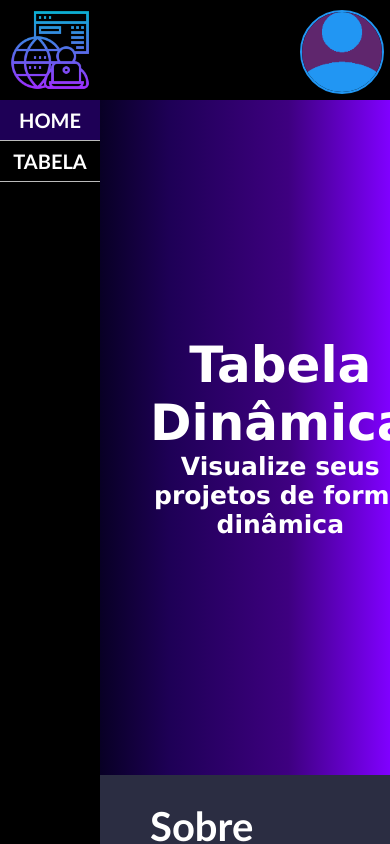
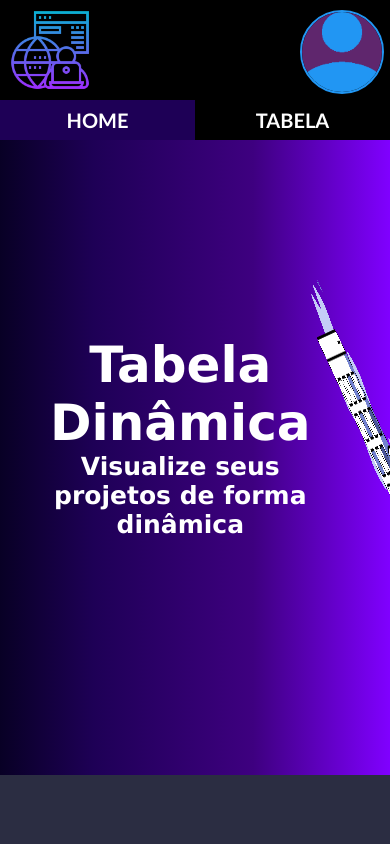
Before and after one commit to Web-LIA/Tabela-Dinamica, a React (Create React App) app: page / in a window 390 px wide. Shown: the top 844 px of the page. Built offline with nearby package versions, Linux system fonts and the light colour scheme.

Commit message:
fix: versao da navbar para mobile

```diff
--- a/src/App.css
+++ b/src/App.css
@@ -3,3 +3,9 @@
   padding-left: 100px;
   background-color: black;
 }
+
+@media screen and (max-width: 600px){
+  .rota{
+    padding-left: 0px;
+  }
+}
--- a/src/components/themes/navbar.module.scss
+++ b/src/components/themes/navbar.module.scss
@@ -82,3 +82,20 @@
       z-index: 1;
     }
   }
+
+  @media screen and (max-width: 600px){
+    .navBar{
+        .lateral{
+          height: 40px;
+          width: 100vw;
+            ul{
+              display: inline-flex;
+              width: 100%;
+              height: 40px;
+              li{
+                border-bottom: 0px;
+              }
+            }
+        }
+    }
+  }
```
